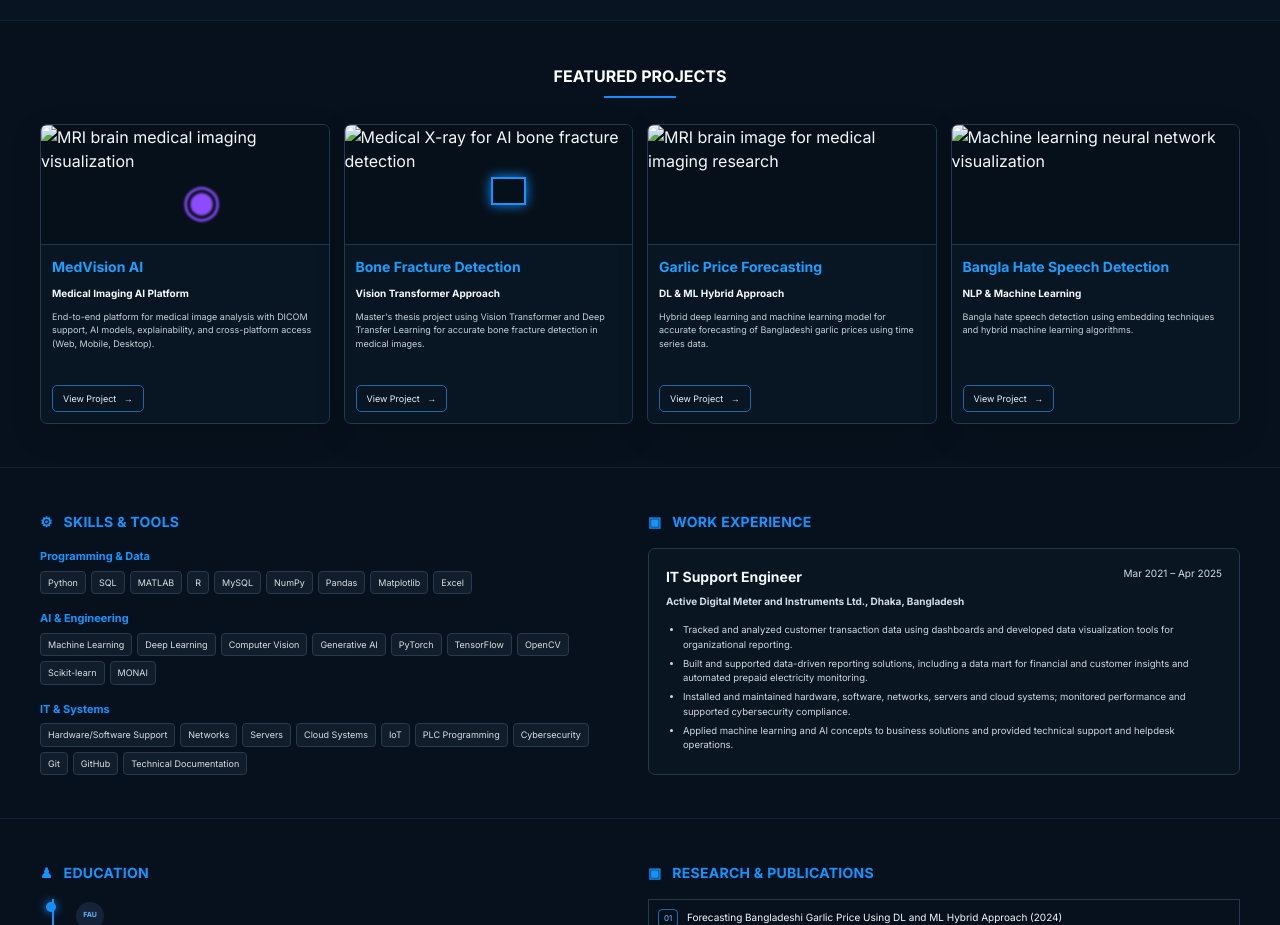
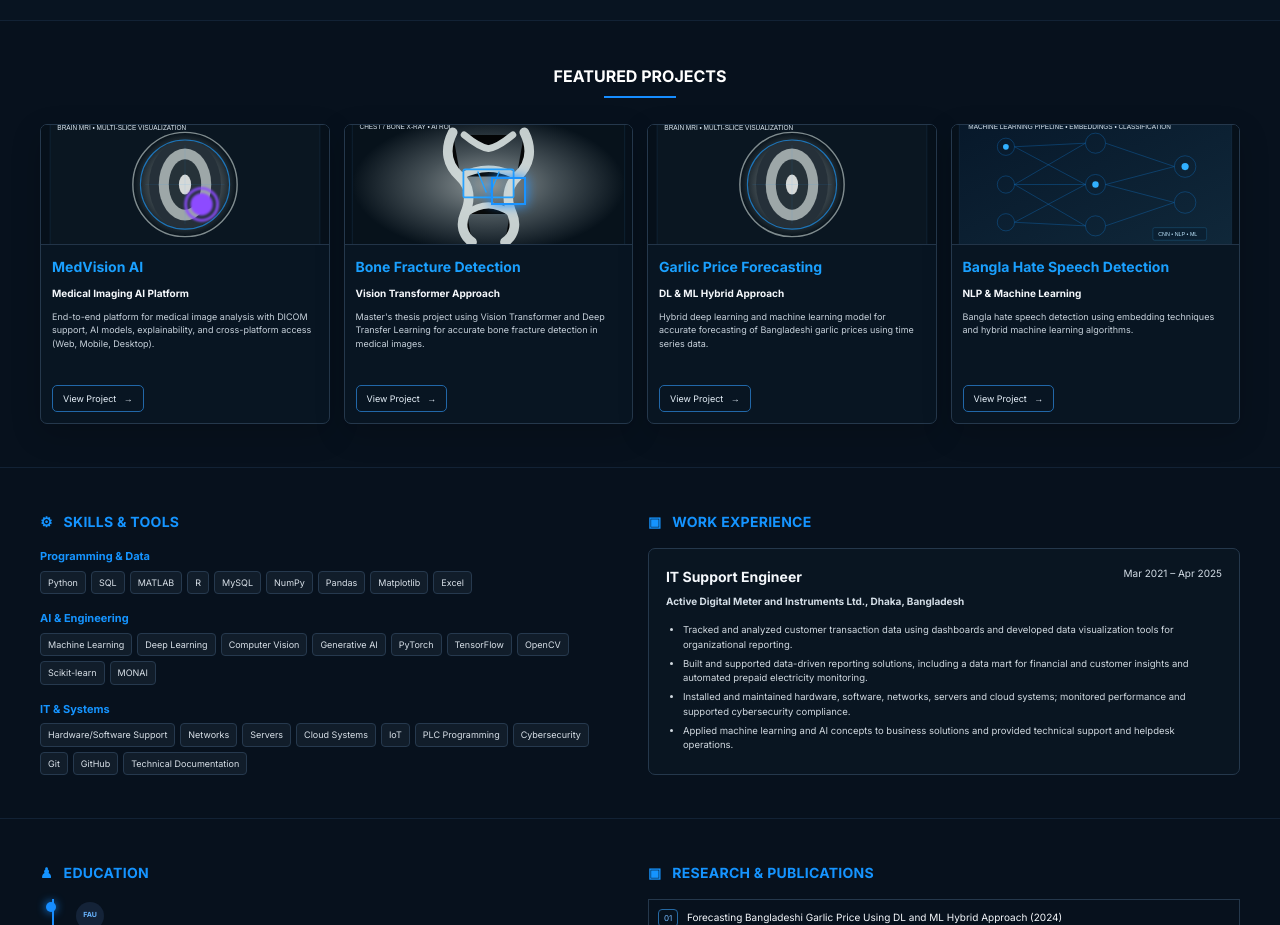
Before and after one commit to papelmdhabiburrahman/medical-ai-portfolio, a plain HTML site: page index.html in a window 1280 px wide. Shown: the part 780-1705 px from the top of the page. Drawn offline with Linux system fonts and the light colour scheme.

Commit message:
Update index.html

```diff
--- a/index.html
+++ b/index.html
@@ -70,10 +70,10 @@
 <div class="container">
 <h3 class="center-title">FEATURED PROJECTS</h3>
 <div class="project-grid">
-  <article class="project"><div class="project-img brain-img"><img src="assets/mri-medical.svg" alt="MRI brain medical imaging visualization"></div><div class="project-body"><h3>MedVision AI</h3><b>Medical Imaging AI Platform</b><p>End-to-end platform for medical image analysis with DICOM support, AI models, explainability, and cross-platform access (Web, Mobile, Desktop).</p><a href="#contact">View Project &nbsp; →</a></div></article>
-  <article class="project"><div class="project-img medical-photo"><img src="assets/bone-fracture-xray.svg" alt="Medical X-ray for AI bone fracture detection"><div class="bone-mark"></div></div><div class="project-body"><h3>Bone Fracture Detection</h3><b>Vision Transformer Approach</b><p>Master's thesis project using Vision Transformer and Deep Transfer Learning for accurate bone fracture detection in medical images.</p><a href="https://github.com/papelmdhabiburrahman" target="_blank">View Project &nbsp; →</a></div></article>
-  <article class="project"><div class="project-img mri-img"><img src="assets/mri-medical.svg" alt="MRI brain image for medical imaging research"></div><div class="project-body"><h3>Garlic Price Forecasting</h3><b>DL &amp; ML Hybrid Approach</b><p>Hybrid deep learning and machine learning model for accurate forecasting of Bangladeshi garlic prices using time series data.</p><a href="https://github.com/papelmdhabiburrahman" target="_blank">View Project &nbsp; →</a></div></article>
-  <article class="project"><div class="project-img ml-img"><img src="assets/ml-computer-vision.svg" alt="Machine learning neural network visualization"></div><div class="project-body"><h3>Bangla Hate Speech Detection</h3><b>NLP &amp; Machine Learning</b><p>Bangla hate speech detection using embedding techniques and hybrid machine learning algorithms.</p><a href="https://github.com/papelmdhabiburrahman" target="_blank">View Project &nbsp; →</a></div></article>
+  <article class="project"><div class="project-img brain-img"><img src="mri-medical.svg" alt="MRI brain medical imaging visualization"></div><div class="project-body"><h3>MedVision AI</h3><b>Medical Imaging AI Platform</b><p>End-to-end platform for medical image analysis with DICOM support, AI models, explainability, and cross-platform access (Web, Mobile, Desktop).</p><a href="#contact">View Project &nbsp; →</a></div></article>
+  <article class="project"><div class="project-img medical-photo"><img src="bone-fracture-xray.svg" alt="Medical X-ray for AI bone fracture detection"><div class="bone-mark"></div></div><div class="project-body"><h3>Bone Fracture Detection</h3><b>Vision Transformer Approach</b><p>Master's thesis project using Vision Transformer and Deep Transfer Learning for accurate bone fracture detection in medical images.</p><a href="https://github.com/papelmdhabiburrahman" target="_blank">View Project &nbsp; →</a></div></article>
+  <article class="project"><div class="project-img mri-img"><img src="mri-medical.svg" alt="MRI brain image for medical imaging research"></div><div class="project-body"><h3>Garlic Price Forecasting</h3><b>DL &amp; ML Hybrid Approach</b><p>Hybrid deep learning and machine learning model for accurate forecasting of Bangladeshi garlic prices using time series data.</p><a href="https://github.com/papelmdhabiburrahman" target="_blank">View Project &nbsp; →</a></div></article>
+  <article class="project"><div class="project-img ml-img"><img src="ml-computer-vision.svg" alt="Machine learning neural network visualization"></div><div class="project-body"><h3>Bangla Hate Speech Detection</h3><b>NLP &amp; Machine Learning</b><p>Bangla hate speech detection using embedding techniques and hybrid machine learning algorithms.</p><a href="https://github.com/papelmdhabiburrahman" target="_blank">View Project &nbsp; →</a></div></article>
 </div>
 </div>
 </section>
```
